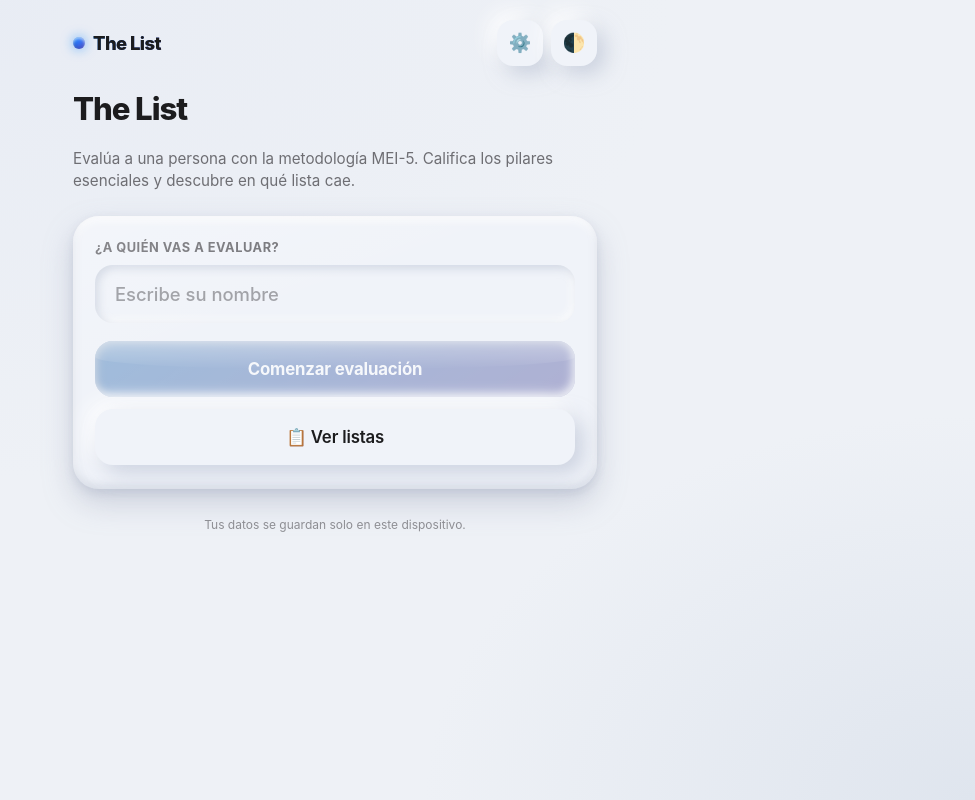
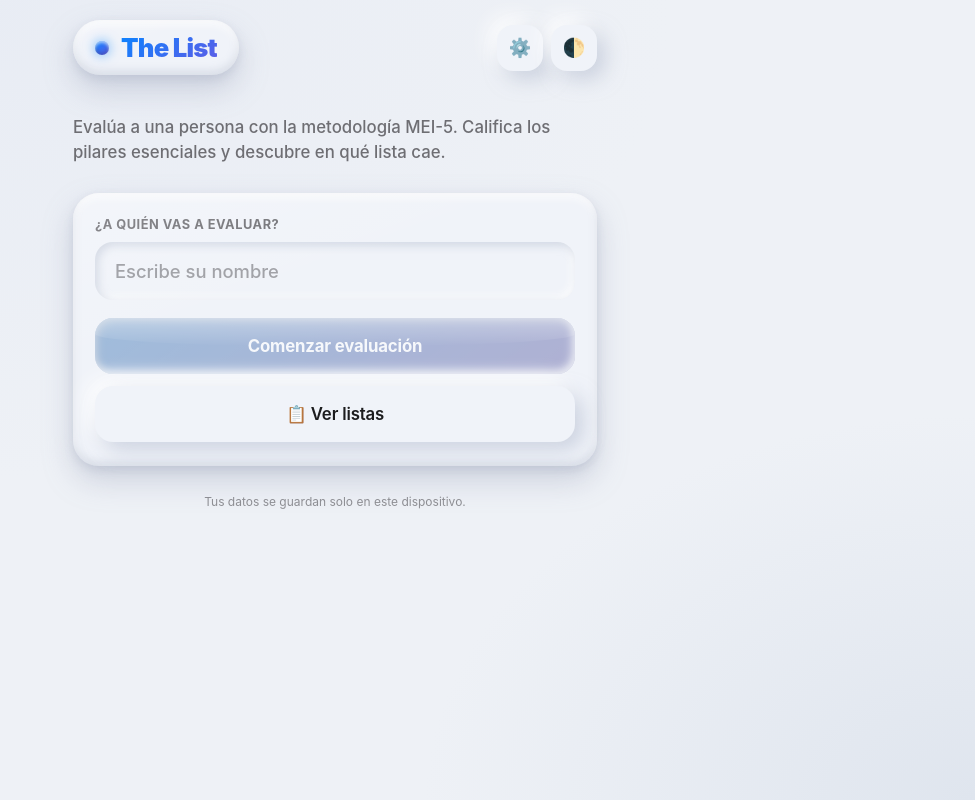
Before and after one commit to internalcontrolengineering/TheList_, a plain HTML site: page index.html in a window 1280 px wide. Shown: the whole page, without its empty margins (305-1280 px from the left). Drawn offline with Linux system fonts and the light colour scheme.

Commit message:
Add files via upload

```diff
--- a/index.html
+++ b/index.html
@@ -54,18 +54,39 @@
   @keyframes itemOut { to { opacity:0; transform: scale(.85) translateX(-30px); max-height:0; margin:0; padding:0; } }
   @keyframes modalIn { from { opacity:0; transform: scale(.85) translateY(20px); } to { opacity:1; transform: scale(1) translateY(0); } }
 
-  .topbar { display:flex; align-items:center; justify-content:space-between; margin-bottom:18px; gap:10px; }
-  .logo { font-weight:800; font-size:1.15rem; letter-spacing:-.03em; display:flex; align-items:center; gap:8px; flex:1; }
-  .logo .dot { width:12px;height:12px;border-radius:50%; background: var(--accent-grad); box-shadow: 0 0 12px rgba(10,132,255,.6), inset 0 2px 3px rgba(255,255,255,.6), inset 0 -2px 4px rgba(0,0,0,.2); }
-  .logo span { background: var(--accent-grad); -webkit-background-clip:text; background-clip:text; color:transparent; }
-  .logo .lbl { color: var(--text); }
-  .topbar-actions { display:flex; gap:8px; }
-  .iconbtn { border:none; cursor:pointer; width:46px;height:46px;border-radius:16px; background: var(--clay); color: var(--text); display:flex;align-items:center;justify-content:center; font-size:1.15rem; box-shadow: var(--shadow-out); transition: transform .2s cubic-bezier(.34,1.56,.64,1), box-shadow .3s; }
+  /* === ENCABEZADO MODERNO (Nombre más grande) === */
+  .topbar { display: flex; align-items: center; justify-content: space-between; margin-bottom: 30px; gap: 10px; }
+  .logo {
+    font-weight: 800; font-size: 1.6rem; letter-spacing: -0.03em;
+    display: flex; align-items: center; gap: 12px;
+    background: var(--clay); padding: 12px 22px; border-radius: 99px;
+    box-shadow: var(--shadow-clay); position: relative; overflow: hidden;
+  }
+  .logo::before {
+    content: ''; position: absolute; inset: 0; border-radius: inherit;
+    background: linear-gradient(160deg, rgba(255,255,255,.4), transparent 45%); opacity: .5; pointer-events: none;
+  }
+  html.dark .logo::before { background: linear-gradient(160deg, rgba(255,255,255,.08), transparent 45%); }
+  .logo .dot {
+    width: 14px; height: 14px; border-radius: 50%;
+    background: var(--accent-grad); box-shadow: 0 0 12px rgba(10,132,255,.6), inset 0 2px 3px rgba(255,255,255,.6), inset 0 -2px 4px rgba(0,0,0,.2);
+    position: relative; z-index: 1;
+  }
+  .logo .lbl {
+    background: var(--accent-grad); -webkit-background-clip: text; background-clip: text; color: transparent;
+    position: relative; z-index: 1; font-weight: 900;
+  }
+  .topbar-actions { display: flex; gap: 8px; }
+  .iconbtn {
+    border: none; cursor: pointer; width: 46px; height: 46px; border-radius: 16px;
+    background: var(--clay); color: var(--text); display: flex; align-items: center; justify-content: center;
+    font-size: 1.15rem; box-shadow: var(--shadow-out); transition: transform .2s cubic-bezier(.34,1.56,.64,1), box-shadow .3s;
+  }
   .iconbtn:hover { transform: translateY(-2px); }
   .iconbtn:active { transform: scale(.92); box-shadow: var(--shadow-in); }
 
   h1 { font-size:1.95rem; letter-spacing:-.035em; margin:8px 0 6px; line-height:1.12; font-weight:800; }
-  .sub { color:var(--text-sec); font-size:.95rem; margin-bottom:24px; line-height:1.45; }
+  .sub { color:var(--text-sec); font-size:1.05rem; margin-bottom:28px; line-height:1.5; font-weight:500; }
 
   .card { background: var(--clay); border-radius: var(--radius); padding: 24px 22px; box-shadow: var(--shadow-clay); position:relative; transition: background .5s, box-shadow .5s; }
   .card::before { content:''; position:absolute; inset:0; border-radius:inherit; pointer-events:none; background: linear-gradient(160deg, rgba(255,255,255,.35), transparent 40%); opacity:.6; }
@@ -300,6 +321,7 @@
     .item-desc { font-size:.88rem; }
     .stars { gap:8px; }
     .list-tab { font-size:.75rem; padding: 12px 6px; }
+    .logo { font-size: 1.3rem; padding: 10px 18px; }
   }
 </style>
 </head>
@@ -307,16 +329,20 @@
 <div id="app">
 
   <div class="topbar">
-    <div class="logo"><span class="dot"></span><span class="lbl">The List</span></div>
+    <div class="logo" id="headerLogo">
+      <span class="dot"></span>
+      <span class="lbl">The List</span>
+    </div>
     <div class="topbar-actions">
       <button class="iconbtn" id="configBtn" title="Configurar ítems" aria-label="Configurar">⚙️</button>
-      <button class="iconbtn" id="themeBtn" title="Cambiar tema" aria-label="Cambiar tema">🌓</button>
+      <button class="iconbtn" id="themeBtn" title="Cambiar tema" aria-label="Cambiar tema">
+        <span class="theme-icon">🌓</span>
+      </button>
     </div>
   </div>
 
   <section class="screen active" id="screen-home">
-    <h1>The List</h1>
-    <p class="sub">Evalúa a una persona con la metodología MEI-5. Califica los pilares esenciales y descubre en qué lista cae.</p>
+    <p class="sub" style="margin-top: 10px;">Evalúa a una persona con la metodología MEI-5. Califica los pilares esenciales y descubre en qué lista cae.</p>
 
     <div class="card">
       <label class="field-label" for="nameInput">¿A quién vas a evaluar?</label>
@@ -1191,9 +1217,6 @@ $('#nextBtn').addEventListener('click', () => {
 
 /* =========================================================
    CÁLCULO DEFINITIVO
-   - Igualación por peso total (independiente de la cantidad)
-   - Rango exacto −100..+100
-   - Perfil perfecto (5★ pos, 1★ neg) = 100 → 5★
 ========================================================= */
 function computeResult(answers) {
   const posW = POSITIVE_ITEMS.reduce((s, it) => s + it.weight, 0);
@@ -1230,7 +1253,6 @@ function computeResult(answers) {
   const normP = (avgP - 1) / 4;
   const normN = (avgN - 1) / 4;
 
-  // Tolerancia: 1★ y 2★ no penalizan. 3★ en adelante sí.
   const normN_ajustado = Math.max(0, (normN - 0.25) / 0.75);
 
   const ASYM = 1.2;
```
